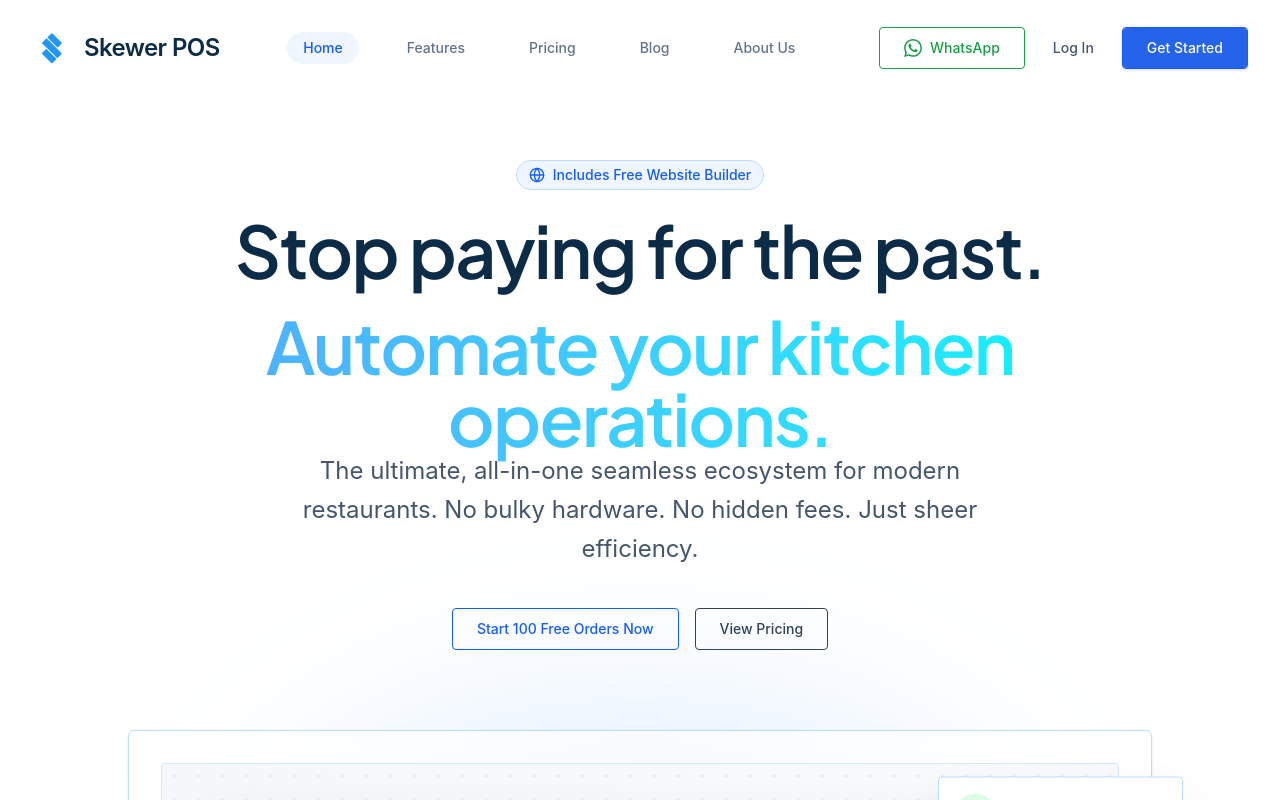
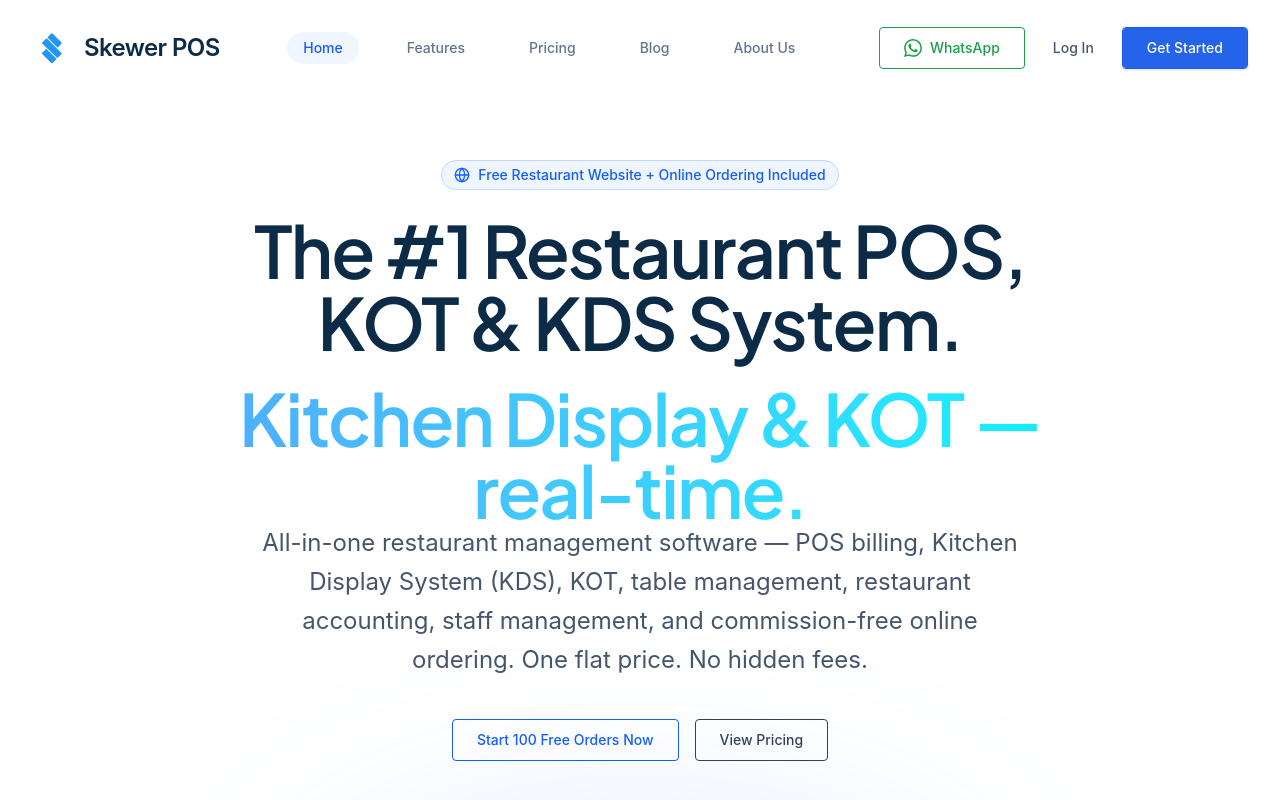
Before and after one commit to Zaheerudin781/skewer-pos, a React (Vite) app: page / in a window 1280 px wide. Shown: the top 800 px of the page. Built offline with nearby package versions, Linux system fonts and the light colour scheme.

Commit message:
seo: update hero headings and text with real restaurant owner search keywords

```diff
--- a/src/components/Hero.tsx
+++ b/src/components/Hero.tsx
@@ -5,11 +5,12 @@
 
 const Hero = () => {
   const phrases = [
-    "Run your restaurant in the future.",
-    "Automate your kitchen operations.",
-    "Own your customer data.",
-    "Break free from delivery apps.",
-    "Maximize your profit margins."
+    "Cloud POS built for restaurants.",
+    "Kitchen Display & KOT — real-time.",
+    "Online ordering. Zero commission.",
+    "Restaurant accounting, automated.",
+    "Table & floor management, live.",
+    "Your restaurant website, included."
   ];
 
   const [currentPhrase, setCurrentPhrase] = useState(0);
@@ -31,7 +32,7 @@
             className="inline-flex items-center gap-2 px-3 py-1 rounded-full bg-blue-50 border border-blue-200 text-blue-600 text-sm font-medium mb-6"
           >
             <Globe className="w-4 h-4" />
-            <span>Includes Free Website Builder</span>
+            <span>Free Restaurant Website + Online Ordering Included</span>
           </motion.div>
           <motion.h1
             initial={{ opacity: 0, y: 20 }}
@@ -39,7 +40,7 @@
             transition={{ duration: 0.6 }}
             className="text-4xl sm:text-5xl md:text-7xl tracking-tight font-semibold text-[#0c2b47] mb-6 md:mb-8 min-h-[180px] md:min-h-[180px]"
           >
-            Stop paying for the past. <br className="hidden md:block" />
+            The #1 Restaurant POS, KOT & KDS System. <br className="hidden md:block" />
             <div className="relative inline-block w-full h-[120px] sm:h-[80px] md:h-[110px] mt-2 md:mt-4 overflow-visible">
               <AnimatePresence mode="wait">
                 <motion.span
@@ -62,8 +63,7 @@
             transition={{ duration: 0.6, delay: 0.2 }}
             className="text-lg md:text-2xl text-slate-600 mb-8 md:mb-10 max-w-3xl mx-auto leading-relaxed px-4 md:px-0"
           >
-            The ultimate, all-in-one seamless ecosystem for modern restaurants.
-            No bulky hardware. No hidden fees. Just sheer efficiency.
+            All-in-one restaurant management software — POS billing, Kitchen Display System (KDS), KOT, table management, restaurant accounting, staff management, and commission-free online ordering. One flat price. No hidden fees.
           </motion.p>
 
           <motion.div
```
